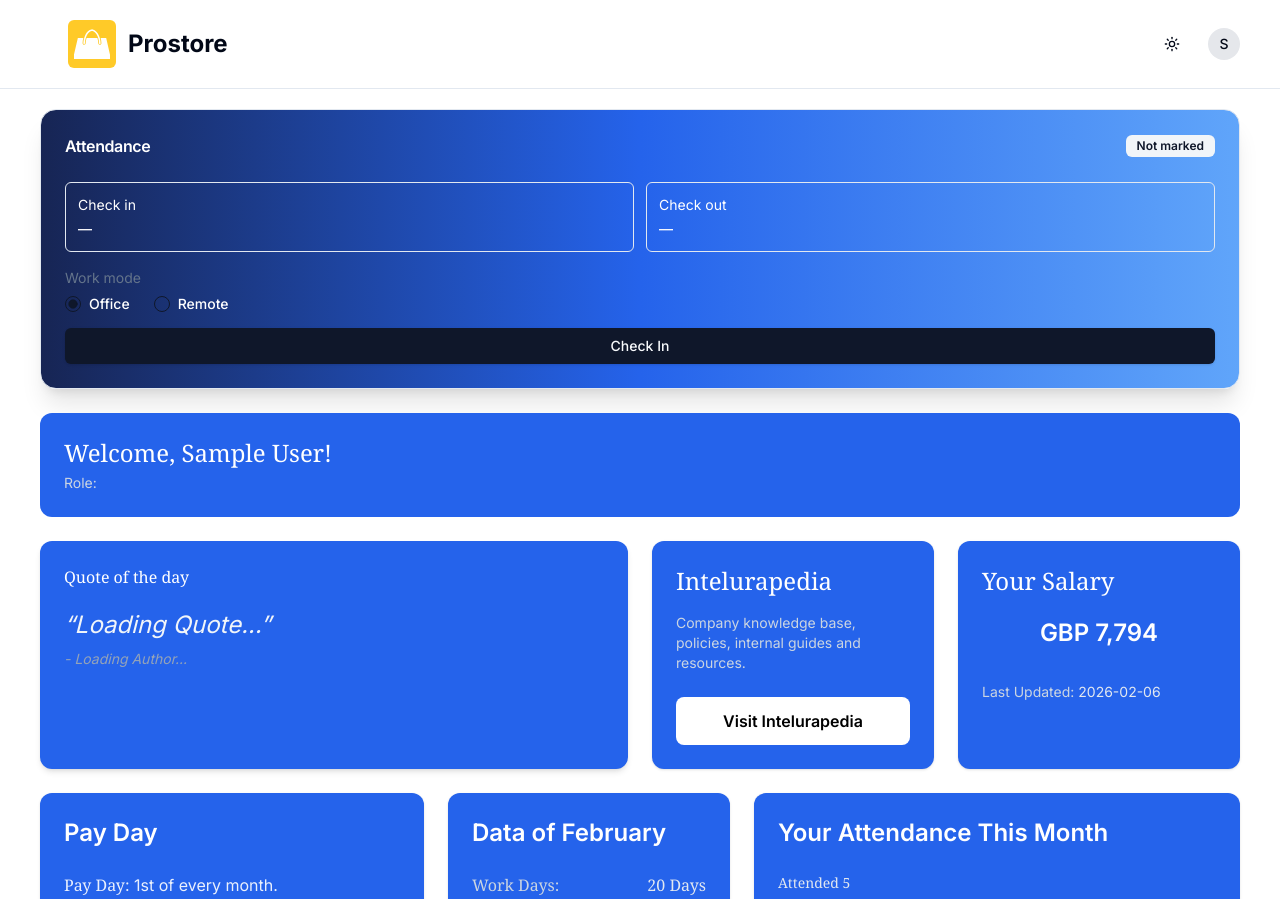
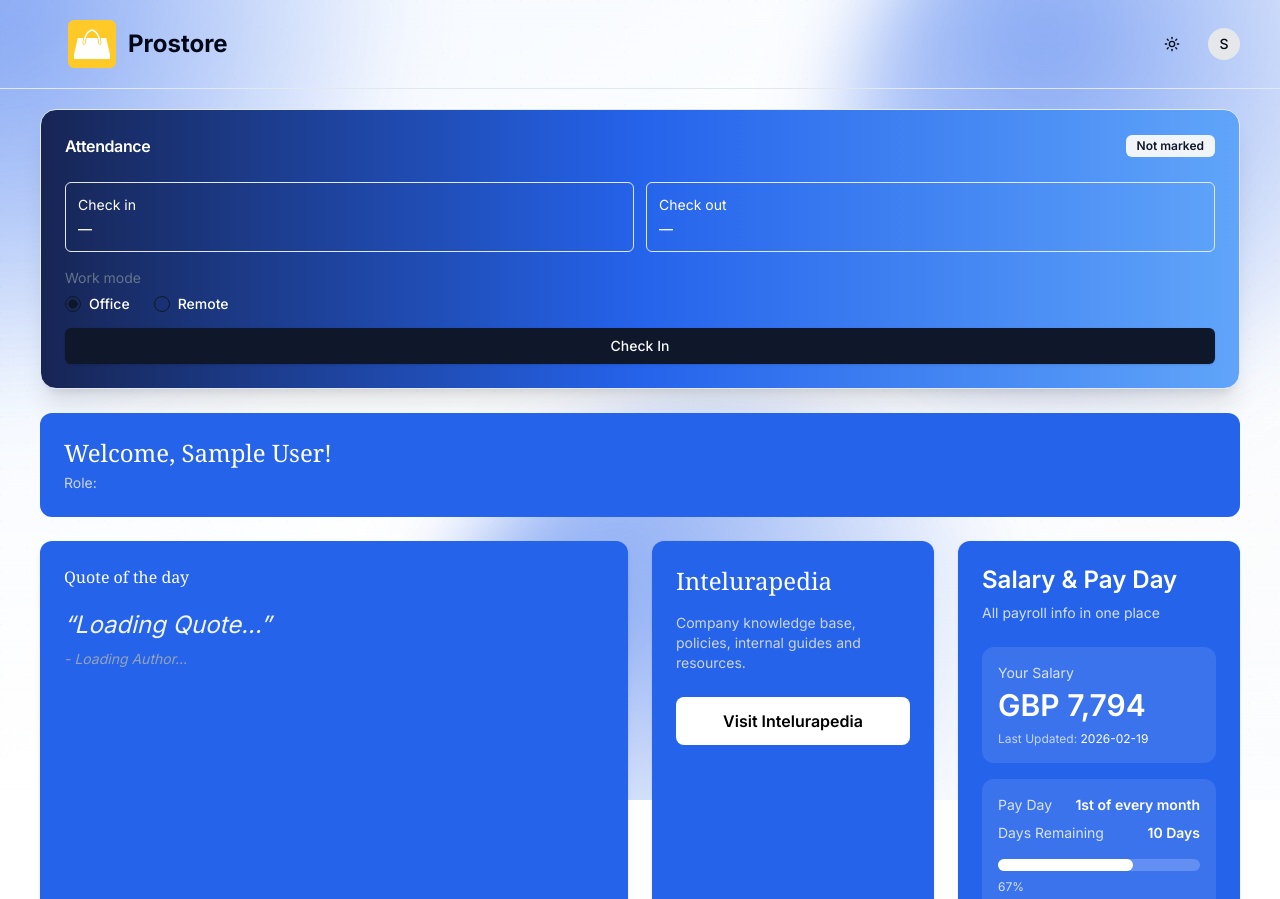
Before and after one commit to charles199811/hris-system, a Next.js app: page / in a window 1280 px wide. Shown: the top 899 px of the page. Built offline with nearby package versions, Linux system fonts and the light colour scheme; no server answers; the database is empty; sample sign-in values are in the browser's storage.

Commit message:
Edit front end

```diff
--- a/app/(root)/layout.tsx
+++ b/app/(root)/layout.tsx
@@ -1,16 +1,21 @@
-import Header from "@/components/shared/header";
-import Footer from "@/components/footer";
+import Header from "@/components/shared/header"
+import Footer from "@/components/footer"
+import AnimatedBackground from "@/components/animate-background/animated-background"
 
 export default function RootLayout({
   children,
-}: Readonly<{
-  children: React.ReactNode;
-}>) {
+}: Readonly<{ children: React.ReactNode }>) {
   return (
-    <div className="flex h-screen flex-col">
+    <div className="relative isolate flex min-h-screen flex-col">
+      {/* MUST be near the top so it's behind everything */}
+      <AnimatedBackground />
+
       <Header />
+
+      {/* make sure this doesn't paint white */}
       <main className="flex-1 wrapper">{children}</main>
+
       <Footer />
     </div>
-  );
+  )
 }
--- a/app/user/layout.tsx
+++ b/app/user/layout.tsx
@@ -6,6 +6,7 @@ export default function UserLayout({
   return (
     <div className="flex h-screen flex-col">
       <main className="flex-1 wrapper">{children}</main>
+
     </div>
   );
 }
--- a/app/user/profile/page.tsx
+++ b/app/user/profile/page.tsx
@@ -4,6 +4,7 @@ import { SessionProvider } from "next-auth/react";
 import { AttendanceButton } from "@/components/shared/attendance-button";
 import { redirect } from "next/navigation";
 import Link from "next/link";
+import { SalaryAndPaydayCard } from "./your-salary";
 
 export const metadata: Metadata = {
   title: "Profile",
@@ -184,54 +185,7 @@ const Profile = async () => {
               </Link>
             </div>
           </div>
-
-          {/* Salary (right - BELOW Intelurapedia) */}
-          <div className="lg:col-span-3 rounded-xl bg-blue-600  p-6 text-white shadow">
-            <h2 className="text-2xl font-serif">Your Salary</h2>
-            <div className="mt-5">
-              <p className="text-center text-2xl font-semibold">
-                {salary.currency}{" "}
-                {salary.amount.toLocaleString("en-GB", {
-                  maximumFractionDigits: 0,
-                })}
-              </p>
-              <div className="my-4 h-px w-full bg-blue-600 " />
-              <p className="text-sm text-slate-300">
-                Last Updated:{" "}
-                <span className="text-slate-200">
-                  {salary.lastUpdated.toISOString().slice(0, 10)}
-                </span>
-              </p>
-            </div>
-          </div>
-
-          {/* Pay Day (left purple) */}
-          <div className="lg:col-span-4 rounded-xl bg-gradient-to-br bg-blue-600  to-indigo-900 p-6 text-white shadow">
-            <h2 className="text-2xl font-semibold">Pay Day</h2>
-
-            <div className="mt-6 space-y-3 text-base text-white/90">
-              <p>
-                <span className="font-serif">Pay Day:</span> 1st of every month.
-              </p>
-              <p>
-                <span className="font-serif">Days Remaining:</span>{" "}
-                {payday.daysRemaining} Days.
-              </p>
-            </div>
-
-            <div className="mt-6">
-              <div className="h-4 w-full rounded-full bg-blue-600 ">
-                <div
-                  className="h-4 rounded-full bg-white"
-                  style={{ width: `${payday.progressPct}%` }}
-                />
-              </div>
-              <p className="mt-2 text-sm text-white/80">
-                {payday.progressPct}%
-              </p>
-            </div>
-          </div>
-
+          <SalaryAndPaydayCard />
           {/* Month data (middle) */}
           <div className="lg:col-span-3 rounded-xl bg-blue-600  p-6 text-white shadow">
             <h2 className="text-2xl font-semibold">Data of {monthName(now)}</h2>
--- a/app/user/profile/your-salary.tsx
+++ b/app/user/profile/your-salary.tsx
@@ -0,0 +1,43 @@
+// app/user/profile/your-salary.tsx
+
+export function SalaryAndPaydayCard() {
+  return (
+    <div className="lg:col-span-3 min-w-0 rounded-xl bg-blue-600 p-6 text-white shadow">
+      <h2 className="text-2xl font-semibold leading-tight break-words">
+        Salary & Pay Day
+      </h2>
+      <p className="mt-2 text-sm text-white/80">All payroll info in one place</p>
+
+      <div className="mt-6 space-y-4">
+        {/* Salary */}
+        <div className="rounded-xl bg-white/10 p-4">
+          <p className="text-sm text-white/80">Your Salary</p>
+          <p className="mt-1 text-3xl font-semibold">GBP 7,794</p>
+          <p className="mt-2 text-xs text-white/70">
+            Last Updated: <span className="text-white">2026-02-19</span>
+          </p>
+        </div>
+
+        {/* Pay Day */}
+        <div className="rounded-xl bg-white/10 p-4">
+          <div className="flex items-center justify-between gap-3">
+            <span className="text-sm text-white/80">Pay Day</span>
+            <span className="font-semibold text-sm">1st of every month</span>
+          </div>
+
+          <div className="mt-2 flex items-center justify-between gap-3">
+            <span className="text-sm text-white/80">Days Remaining</span>
+            <span className="font-semibold text-sm">10 Days</span>
+          </div>
+
+          <div className="mt-4">
+            <div className="h-3 w-full rounded-full bg-white/20">
+              <div className="h-3 w-[67%] rounded-full bg-white" />
+            </div>
+            <div className="mt-2 text-xs text-white/80">67%</div>
+          </div>
+        </div>
+      </div>
+    </div>
+  )
+}
--- /dev/null
+++ b/components/animate-background/animated-background.tsx
@@ -0,0 +1,111 @@
+"use client";
+
+import { useEffect, useRef } from "react";
+
+function clamp(n: number, min: number, max: number) {
+  return Math.max(min, Math.min(max, n));
+}
+
+export default function AnimatedBackground() {
+  const b1 = useRef<HTMLDivElement | null>(null);
+  const b2 = useRef<HTMLDivElement | null>(null);
+  const b3 = useRef<HTMLDivElement | null>(null);
+
+  const mouse = useRef({ x: 0, y: 0 });
+  const rafId = useRef<number | null>(null);
+
+  useEffect(() => {
+    const onMove = (e: MouseEvent) => {
+      const x = (e.clientX / window.innerWidth - 0.5) * 60; // stronger
+      const y = (e.clientY / window.innerHeight - 0.5) * 60;
+      mouse.current = { x: clamp(x, -60, 60), y: clamp(y, -60, 60) };
+    };
+
+    window.addEventListener("mousemove", onMove);
+
+    const loop = (t: number) => {
+      const time = t * 0.001;
+
+      // auto drift (always moving)
+      const drift1 = {
+        x: Math.sin(time * 0.7) * 35,
+        y: Math.cos(time * 0.6) * 28,
+      };
+      const drift2 = {
+        x: Math.cos(time * 0.55) * 40,
+        y: Math.sin(time * 0.75) * 30,
+      };
+      const drift3 = {
+        x: Math.sin(time * 0.45) * 30,
+        y: Math.cos(time * 0.5) * 38,
+      };
+
+      const m = mouse.current;
+
+      if (b1.current) {
+        b1.current.style.transform = `translate3d(${drift1.x + m.x}px, ${drift1.y + m.y}px, 0)`;
+      }
+      if (b2.current) {
+        b2.current.style.transform = `translate3d(${drift2.x - m.x}px, ${drift2.y + m.y}px, 0)`;
+      }
+      if (b3.current) {
+        b3.current.style.transform = `translate3d(${drift3.x + m.x}px, ${drift3.y - m.y}px, 0)`;
+      }
+
+      rafId.current = requestAnimationFrame(loop);
+    };
+
+    rafId.current = requestAnimationFrame(loop);
+
+    return () => {
+      window.removeEventListener("mousemove", onMove);
+      if (rafId.current) cancelAnimationFrame(rafId.current);
+    };
+  }, []);
+
+  return (
+    <div className="pointer-events-none fixed inset-0 -z-10 overflow-hidden bg-gradient-to-br from-blue-50 via-white to-slate-50">
+      {/* subtle grid texture */}
+      <div className="absolute inset-0 opacity-25 bg-[radial-gradient(circle_at_1px_1px,rgba(37,99,235,0.10)_1px,transparent_0)] [background-size:26px_26px]" />
+
+      {/* blob 1 */}
+      <div className="absolute -top-52 -left-52">
+        <div
+          ref={b1}
+          className="h-[680px] w-[680px] rounded-full blur-2xl opacity-80 mix-blend-multiply will-change-transform"
+          style={{
+            background:
+              "radial-gradient(circle at 30% 30%, rgba(37,99,235,1), transparent 62%)",
+          }}
+        />
+      </div>
+
+      {/* blob 2 */}
+      <div className="absolute -top-44 -right-60">
+        <div
+          ref={b1}
+          className="h-[680px] w-[680px] rounded-full blur-2xl opacity-80 mix-blend-multiply will-change-transform"
+          style={{
+            background:
+              "radial-gradient(circle at 30% 30%, rgba(37,99,235,1), transparent 62%)",
+          }}
+        />
+      </div>
+
+      {/* blob 3 */}
+      <div className="absolute -bottom-80 left-1/3">
+        <div
+          ref={b1}
+          className="h-[680px] w-[680px] rounded-full blur-2xl opacity-80 mix-blend-multiply will-change-transform"
+          style={{
+            background:
+              "radial-gradient(circle at 30% 30%, rgba(37,99,235,1), transparent 62%)",
+          }}
+        />
+      </div>
+
+      {/* vignette */}
+      <div className="absolute inset-0 bg-gradient-to-b from-white/30 via-white/10 to-white/55" />
+    </div>
+  );
+}
```
